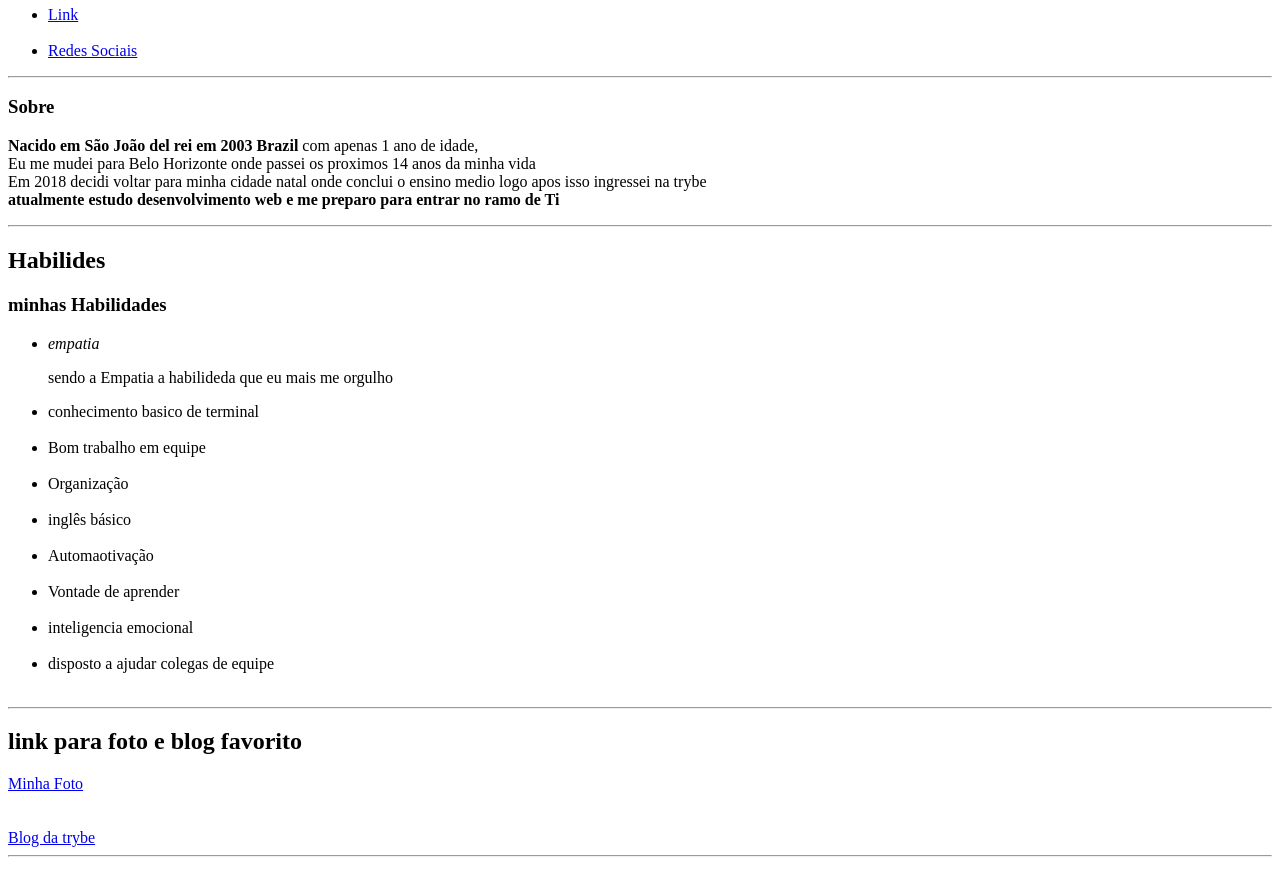
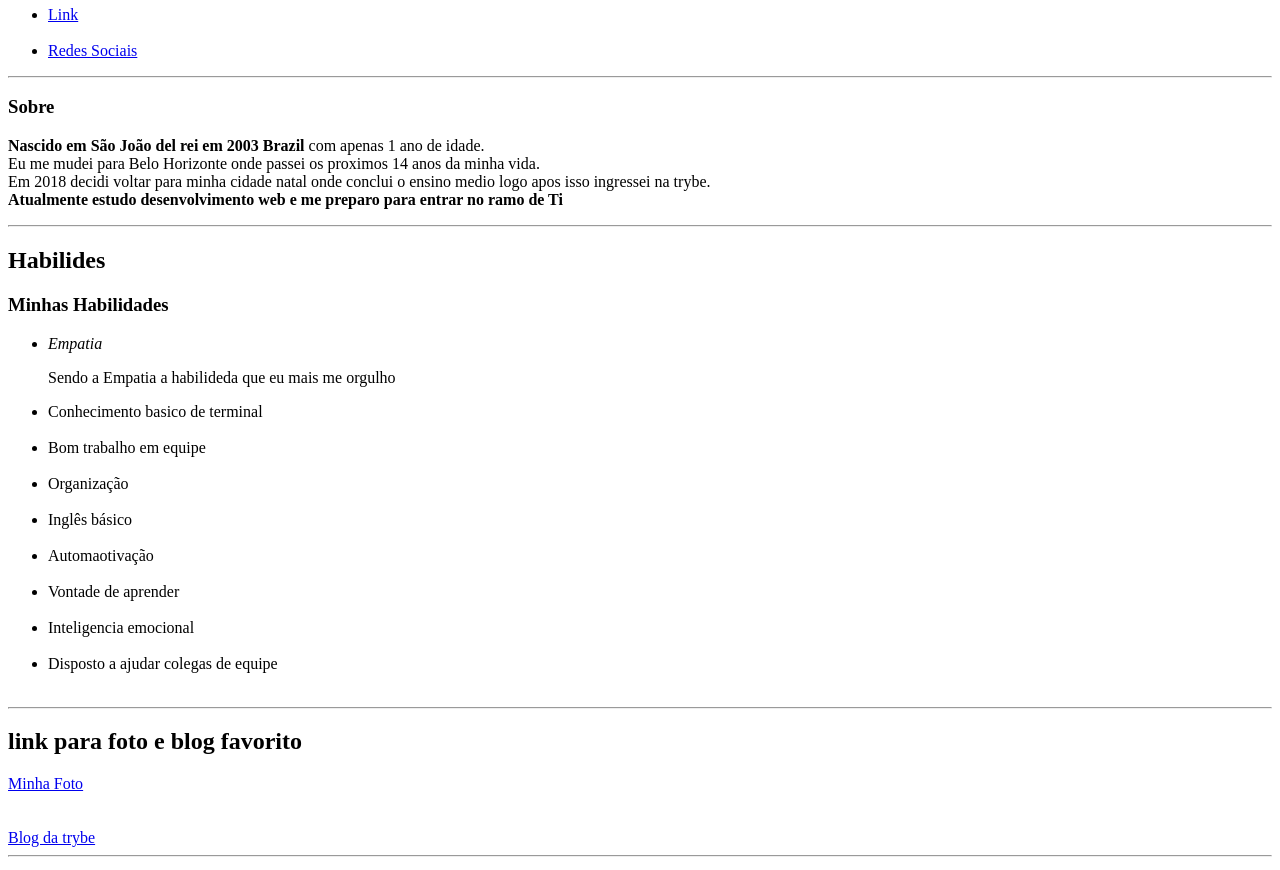
Before and after one commit to GabrielH3n/GabrielH3n.github.io, a plain HTML site: page index.html in a window 1280 px wide. Shown: the part 520-1390 px from the top of the page. Drawn offline with Linux system fonts and the light colour scheme.

Commit message:
pequenas correçoes ortograficas

```diff
--- a/index.html
+++ b/index.html
@@ -21,29 +21,29 @@
         </ul>
         <hr>
         <h3 id="SOBRE">Sobre</h3>
-        <p><strong>Nacido em São João del rei em 2003 Brazil</strong> com apenas 1 ano de idade, <br> Eu me mudei para Belo Horizonte onde passei os proximos 14 anos da minha vida <br> Em 2018 decidi voltar para minha cidade natal onde conclui o ensino medio logo apos isso ingressei na trybe <br><strong> atualmente estudo desenvolvimento web e me preparo para entrar no ramo de Ti</strong></p>
+        <p><strong>Nascido em São João del rei em 2003 Brazil</strong> com apenas 1 ano de idade. <br> Eu me mudei para Belo Horizonte onde passei os proximos 14 anos da minha vida. <br> Em 2018 decidi voltar para minha cidade natal onde conclui o ensino medio logo apos isso ingressei na trybe. <br><strong> Atualmente estudo desenvolvimento web e me preparo para entrar no ramo de Ti</strong></p>
         <hr>
         <h2>Habilides</h2>
 
-<h3 id="HABILIDADES">minhas Habilidades </h3>
+<h3 id="HABILIDADES">Minhas Habilidades </h3>
         <ul>
-            <li><em>empatia</em></li>
-            <p>sendo a Empatia a habilideda que eu mais me orgulho</p>
-            <li>conhecimento basico de terminal</li>
+            <li><em>Empatia</em></li>
+            <p>Sendo a Empatia a habilideda que eu mais me orgulho</p>
+            <li>Conhecimento basico de terminal</li>
 <br>
             <li>Bom trabalho em equipe</li>
             <br>
             <li>Organização</li>
             <br>
-            <li>inglês básico</li>
+            <li>Inglês básico</li>
             <br>
             <li>Automaotivação</li>
             <br>
             <li>Vontade de aprender</li>
             <br>
-            <li>inteligencia emocional</li>
+            <li>Inteligencia emocional</li>
             <br>
-            <li>disposto a ajudar colegas de equipe</li>
+            <li>Disposto a ajudar colegas de equipe</li>
             <br>
         </ul>
         <hr>
```
